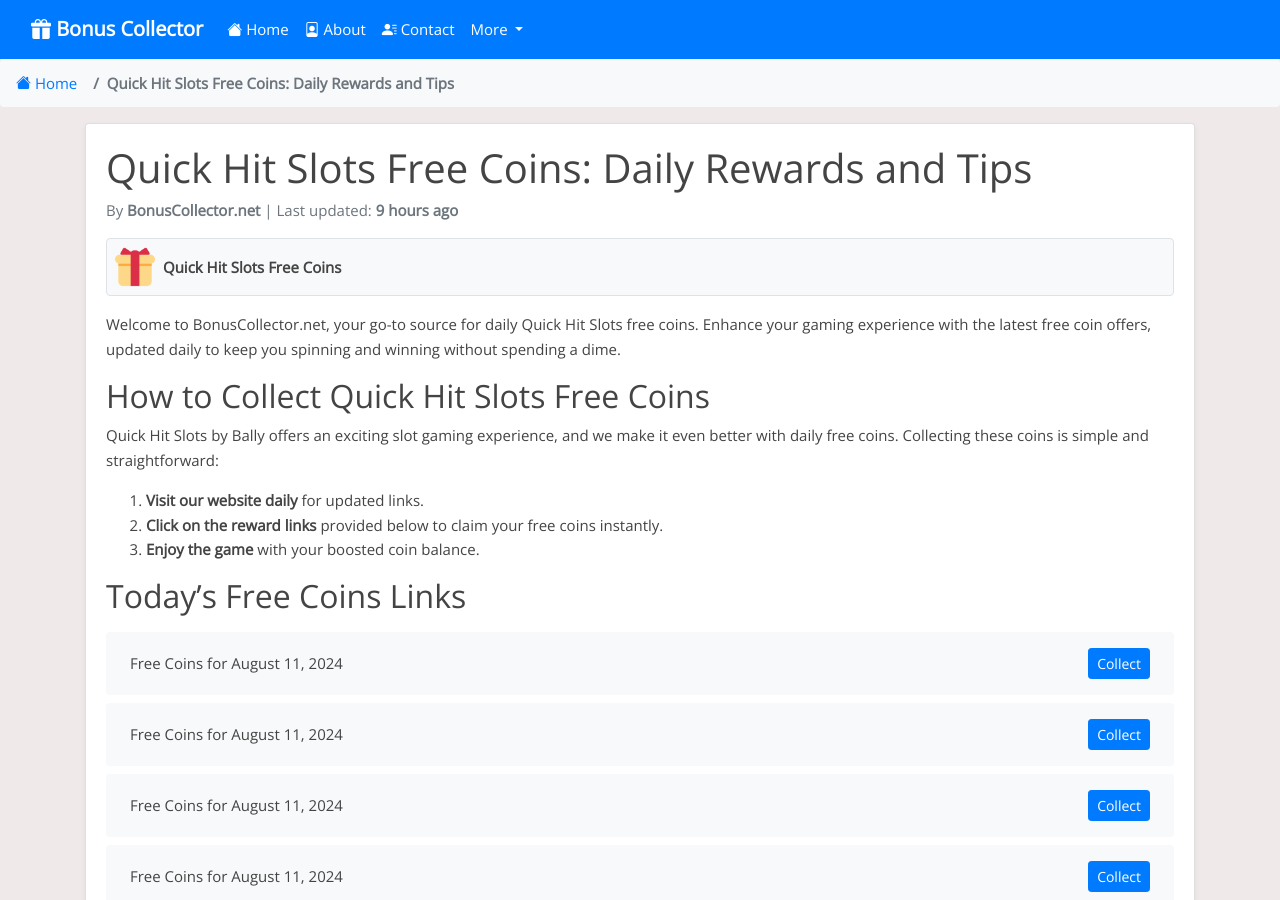
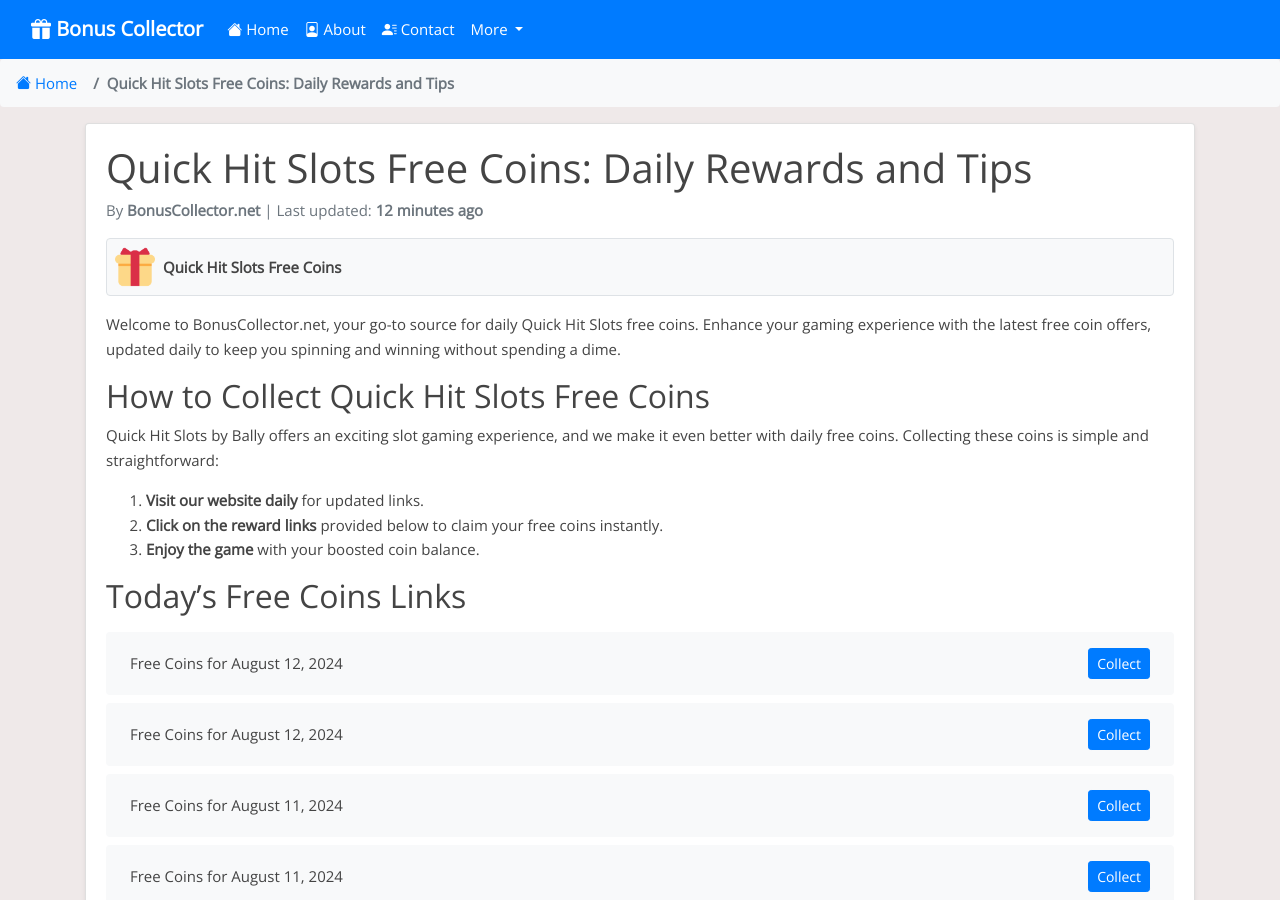
Before and after one commit to Prollad99/bs-net, a Jekyll site: the page built from _posts/2024-08-01-quick-hit-slots.md, in a window 1280 px wide and 900 px high. Built offline with Jekyll 4.4.1, drawn with Linux system fonts in a browser that asks for light colours; nearby versions of some CDN libraries; comment, search, counter and statistics services are not loaded; some of the changed text lies outside the part shown.

Commit message:
Update quick-hit-slots reward links and last modified date

```diff
--- a/_data/include_files.yml
+++ b/_data/include_files.yml
@@ -71,7 +71,7 @@
   last_modified: 2024-08-12 03:23:33
 
 quick-hit-slots.html:
-  last_modified: 2024-08-11 18:28:24
+  last_modified: 2024-08-12 03:23:42
 
 heart-of-vegas.html:
   last_modified: 2024-08-11 17:38:19
--- a/_includes/quick-hit-slots.html
+++ b/_includes/quick-hit-slots.html
@@ -1,4 +1,12 @@
 <ul class="list-group mt-3 mb-4">
+  <li class="list-group-item d-flex justify-content-between align-items-center">
+    <span>Free Coins for August 12, 2024</span>
+    <a href="https://quickhitslots.jckpt.me/f652ef3534" class="btn btn-primary btn-sm">Collect</a>
+  </li>
+  <li class="list-group-item d-flex justify-content-between align-items-center">
+    <span>Free Coins for August 12, 2024</span>
+    <a href="https://quickhitslots.jckpt.me/cb51c37630" class="btn btn-primary btn-sm">Collect</a>
+  </li>
   <li class="list-group-item d-flex justify-content-between align-items-center">
     <span>Free Coins for August 11, 2024</span>
     <a href="https://quickhitslots.jckpt.me/f6605a2ca6" class="btn btn-primary btn-sm">Collect</a>
@@ -391,12 +399,4 @@
     <span>Free Coins for Invalid Date</span>
     <a href="https://quickhitslots.jckpt.me/4edc7a0dda" class="btn btn-primary btn-sm">Collect</a>
   </li>
-  <li class="list-group-item d-flex justify-content-between align-items-center">
-    <span>Free Coins for Invalid Date</span>
-    <a href="https://quickhitslots.jckpt.me/d857cfa86c" class="btn btn-primary btn-sm">Collect</a>
-  </li>
-  <li class="list-group-item d-flex justify-content-between align-items-center">
-    <span>Free Coins for Invalid Date</span>
-    <a href="https://quickhitslots.jckpt.me/a982e44719" class="btn btn-primary btn-sm">Collect</a>
-  </li>
 </ul>
```
Also changed, not shown: links-json/quick-hit-slots.json (+8 -6 lines).
